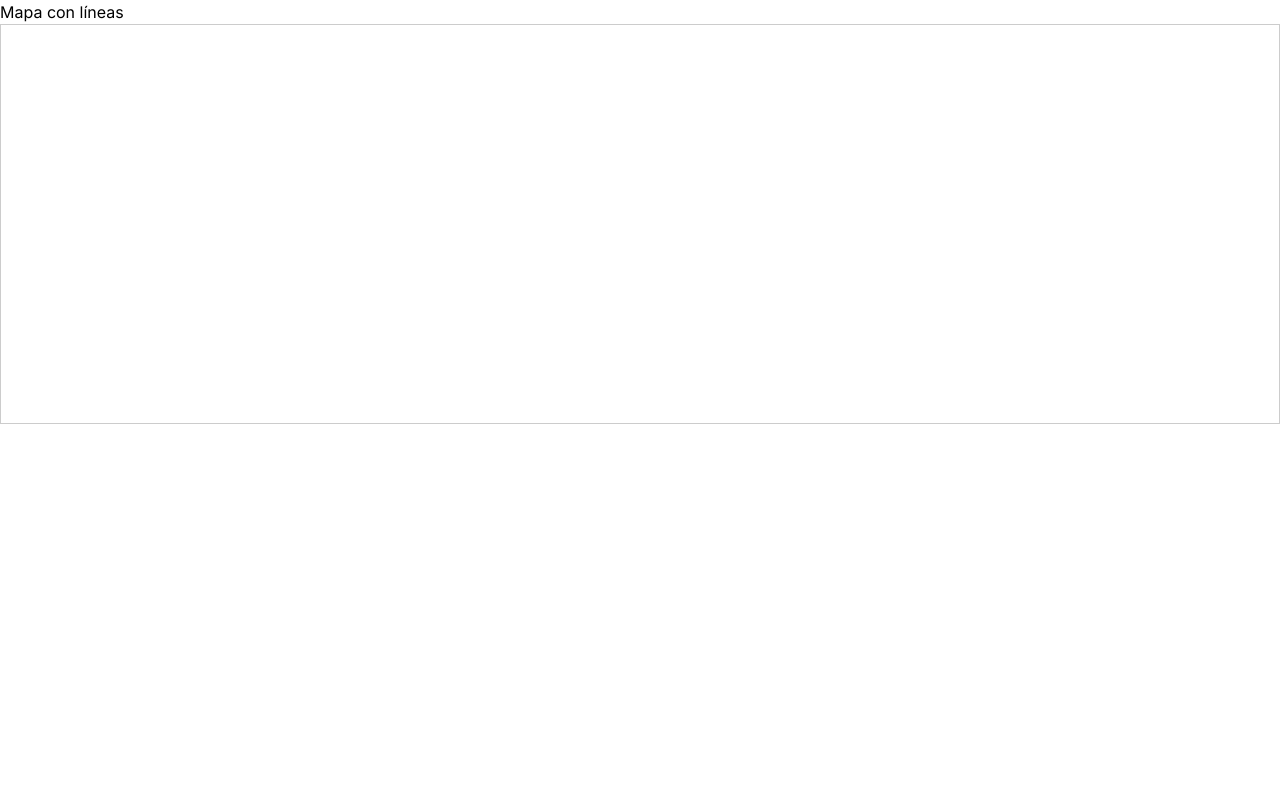
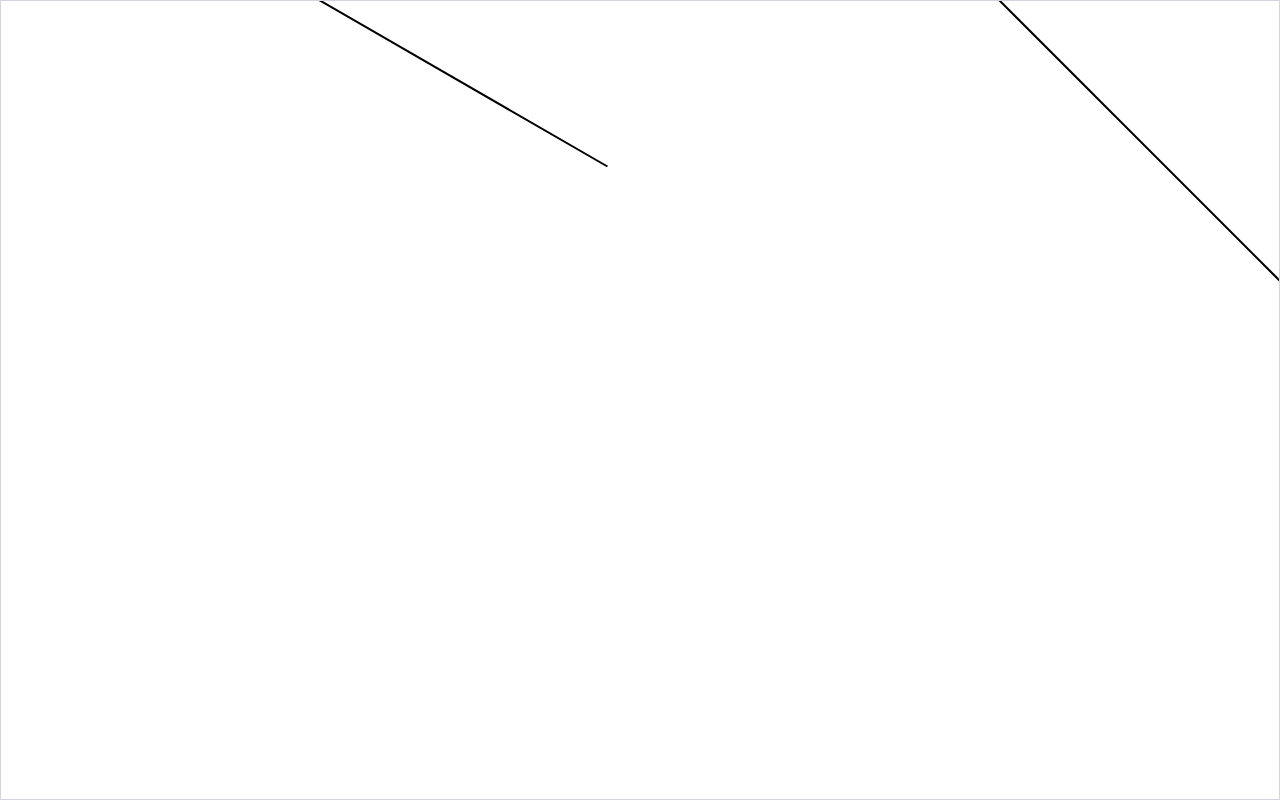
Before and after one commit to MiguelAngel0107/LimaRapida_Django_Pandas_Keras_Nextjs, a Next.js app in the folder frontend/view/: page / in a window 1280 px wide. Built offline with nearby package versions, Linux system fonts and the light colour scheme.

Commit message:
PrimerObjetivo

```diff
--- a/frontend/view/src/app/page.tsx
+++ b/frontend/view/src/app/page.tsx
@@ -1,57 +1,52 @@
+"use client";
 import Image from "next/image";
+import { useState, useRef } from "react";
+import Linea from "@/components/tools/line";
 
 export default function Home() {
-  const snappedPoints = [
-    {
-      location: {
-        latitude: -12.047029662406514,
-        longitude: -77.002972105141765,
-      },
-      originalIndex: 0,
-      placeId: "ChIJwVpAQwTGBZERWR83ZkWHzTc",
-    },
-    {
-      location: {
-        latitude: -12.047029662406514,
-        longitude: -77.002972105141765,
-      },
-      originalIndex: 1,
-      placeId: "ChIJwVpAQwTGBZERWR83ZkWHzTc",
-    },
-    {
-      location: {
-        latitude: -12.047029662406514,
-        longitude: -77.002972105141765,
-      },
-      originalIndex: 2,
-      placeId: "ChIJwVpAQwTGBZERWR83ZkWHzTc",
-    },
-  ];
+  const containerRef = useRef<HTMLDivElement>(null);
+  const [isDragging, setIsDragging] = useState(false);
+  const [lastPositionX, setLastPositionX] = useState(0);
+  const [lastPositionY, setLastPositionY] = useState(0);
+
+  function handleMouseDown(event: any) {
+    setIsDragging(true);
+    setLastPositionX(event.clientX);
+    setLastPositionY(event.clientY);
+  }
+
+  const handleMouseUp = () => {
+    setIsDragging(false);
+  };
+
+  function handleMouseMove(event: any) {
+    if (!isDragging) return;
+
+    const deltaX = event.clientX - lastPositionX;
+    const deltaY = event.clientY - lastPositionY;
+
+    if (containerRef.current) {
+      containerRef.current.scrollLeft -= deltaX;
+      containerRef.current.scrollTop -= deltaY;
+    }
+
+    setLastPositionX(event.clientX);
+    setLastPositionY(event.clientY);
+  }
+
+
 
   return (
     <div>
-      <h1>Mapa con líneas</h1>
-      <div style={{ height: "400px", width: "100%", border: "1px solid #ccc" }}>
-        <svg style={{ height: "100%", width: "100%" }}>
-          {snappedPoints.map((point, index) => (
-            <line
-              key={index}
-              x1={point.location.longitude}
-              y1={point.location.latitude}
-              x2={
-                index < snappedPoints.length - 1
-                  ? snappedPoints[index + 1].location.longitude
-                  : point.location.longitude
-              }
-              y2={
-                index < snappedPoints.length - 1
-                  ? snappedPoints[index + 1].location.latitude
-                  : point.location.latitude
-              }
-              style={{ stroke: "#FF0000", strokeWidth: 2 }}
-            />
-          ))}
-        </svg>
+      <div
+        className="absolute w-screen h-screen border border-gray-300 overflow-hidden"
+        ref={containerRef}
+        onMouseDown={handleMouseDown}
+        onMouseUp={handleMouseUp}
+        onMouseMove={handleMouseMove}
+      >
+        <Linea rotacion={45} longitud="2000px" />
+        <Linea rotacion={30} longitud="650px" />
       </div>
     </div>
   );
--- /dev/null
+++ b/frontend/view/src/components/tools/line.tsx
@@ -0,0 +1,22 @@
+import React from 'react';
+
+interface LineaProps {
+  rotacion: number;
+  longitud: string;
+}
+
+function Linea({ rotacion, longitud }: LineaProps): JSX.Element {
+  const estiloLinea: React.CSSProperties = {
+    width: longitud,
+    height: '2px',
+    backgroundColor: 'black',
+    transform: `rotate(${rotacion}deg)`,
+    transformOrigin: '100 100',
+  };
+
+  return (
+    <div style={estiloLinea}></div>
+  );
+}
+
+export default Linea;
```
